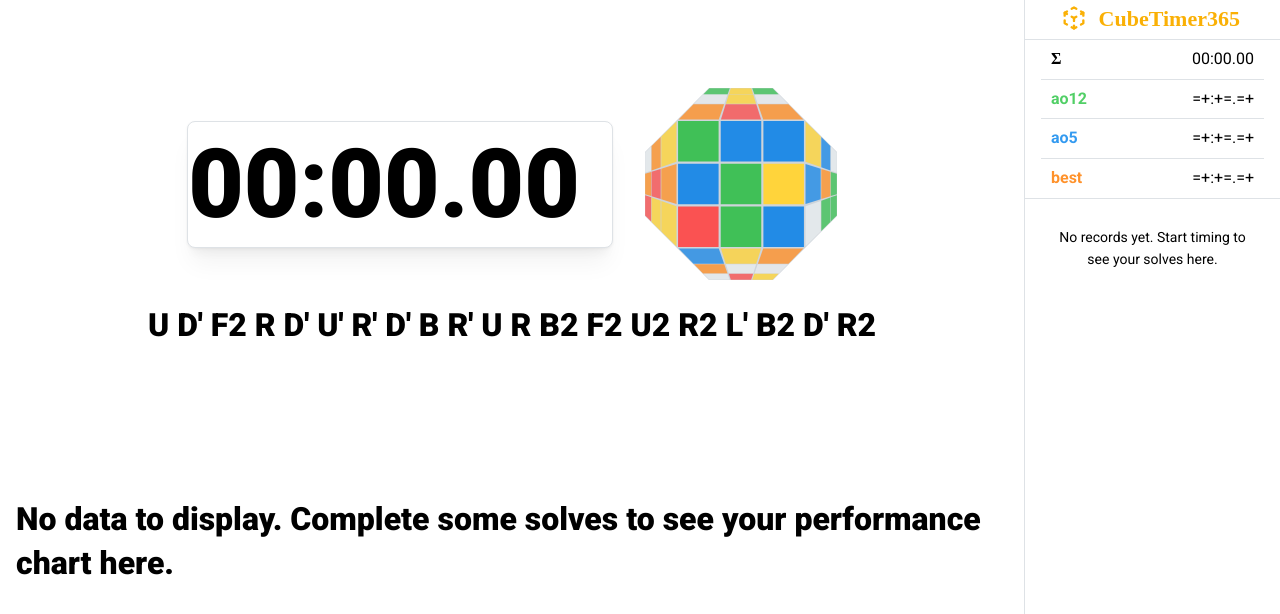
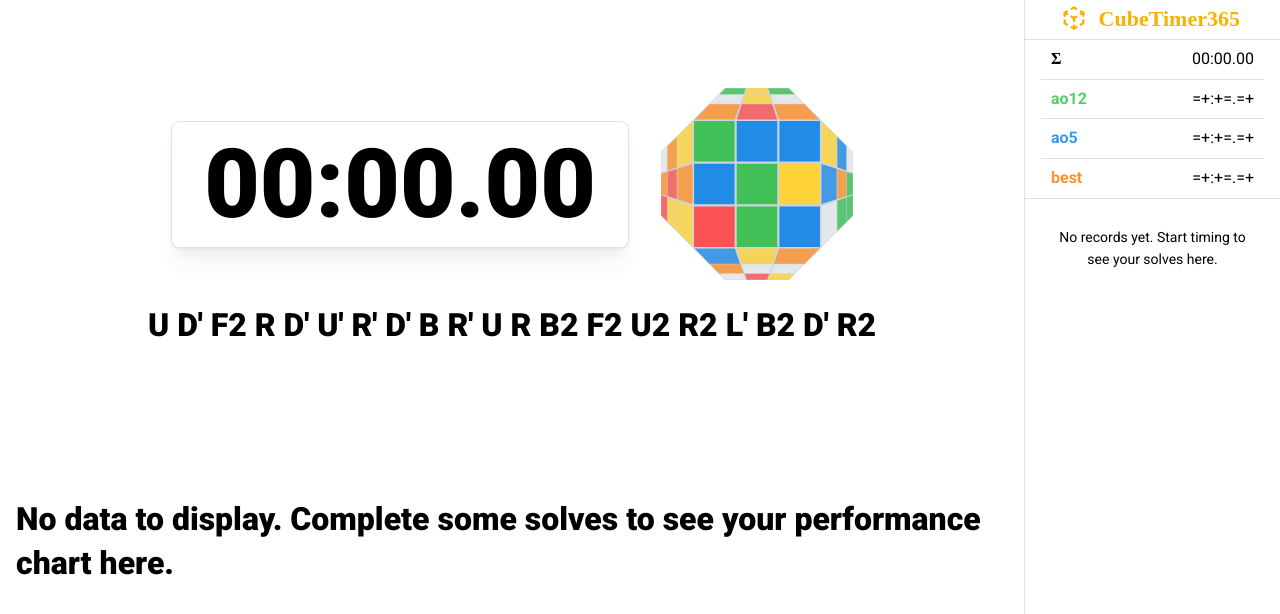
Before and after one commit to progbeat/cubetimer365, a React (Vite) app: page / in a window 1280 px wide. Shown: the top 614 px of the page. Built offline with nearby package versions, Linux system fonts and the light colour scheme; a web font is replaced by a local one.

Commit message:
Revert padding

```diff
--- a/src/App.tsx
+++ b/src/App.tsx
@@ -46,6 +46,12 @@ const theme = createTheme({
       h2: { fontSize: rem(32), fontWeight: '900' },
     },
   },
+  globalStyles: (theme) => ({
+    ':root': {
+      '--mantine-color-green-sticker':
+        theme.colorScheme === 'dark' ? '#0EFC61' : '#48FB78',
+    },
+  })
 });
 
 // Utility functions
@@ -305,7 +311,7 @@ interface TimerDisplayProps {
 
 const TimerDisplay: React.FC<TimerDisplayProps> = ({ timerDisplay }) => {
   return (
-    <Paper withBorder shadow="md" radius="md" pr="xl">
+    <Paper withBorder shadow="md" radius="md" px="xl">
       <Title
         order={1}
         style={{ fontFamily: theme.fontFamilyMonospace }}
```
